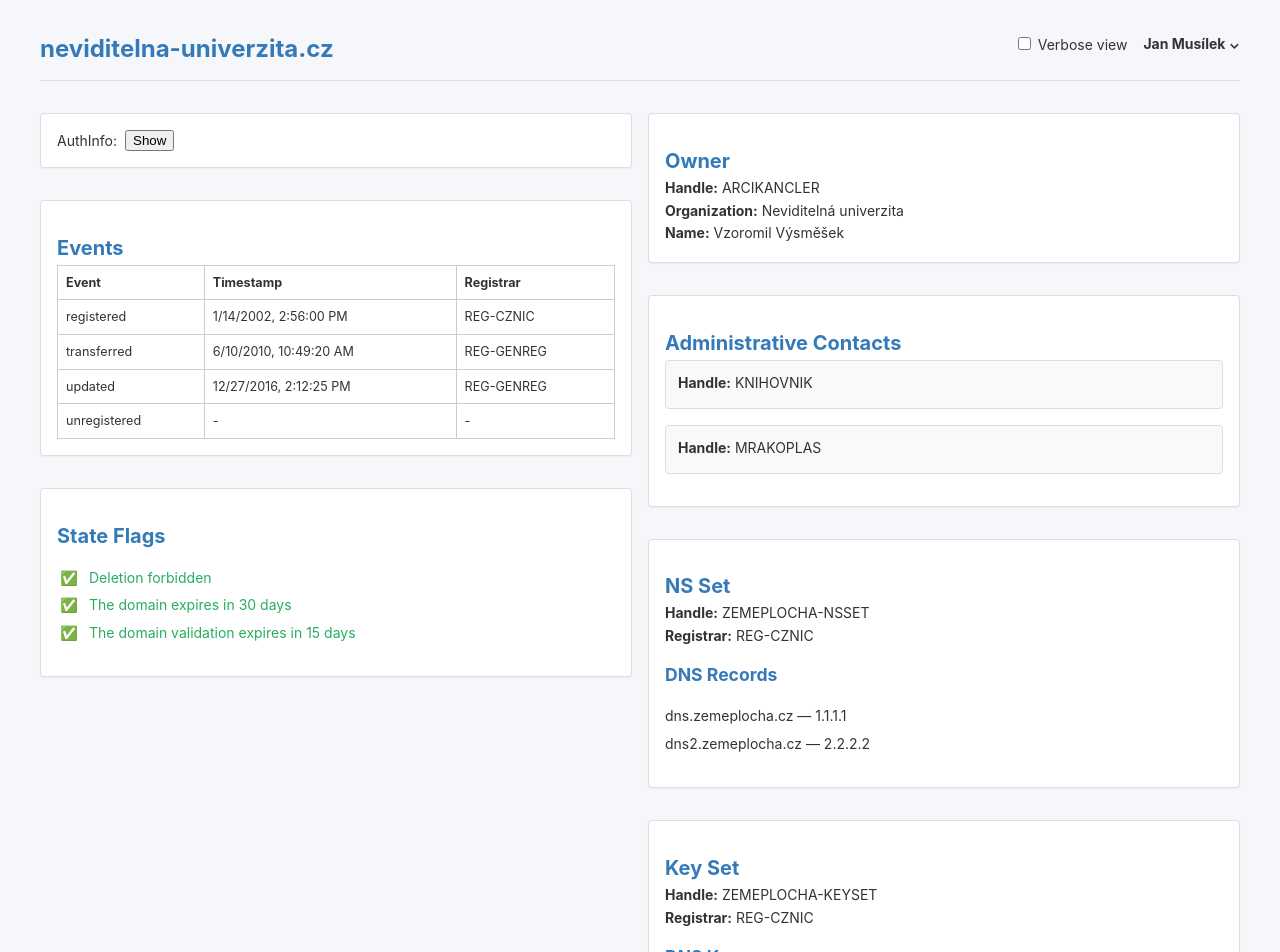
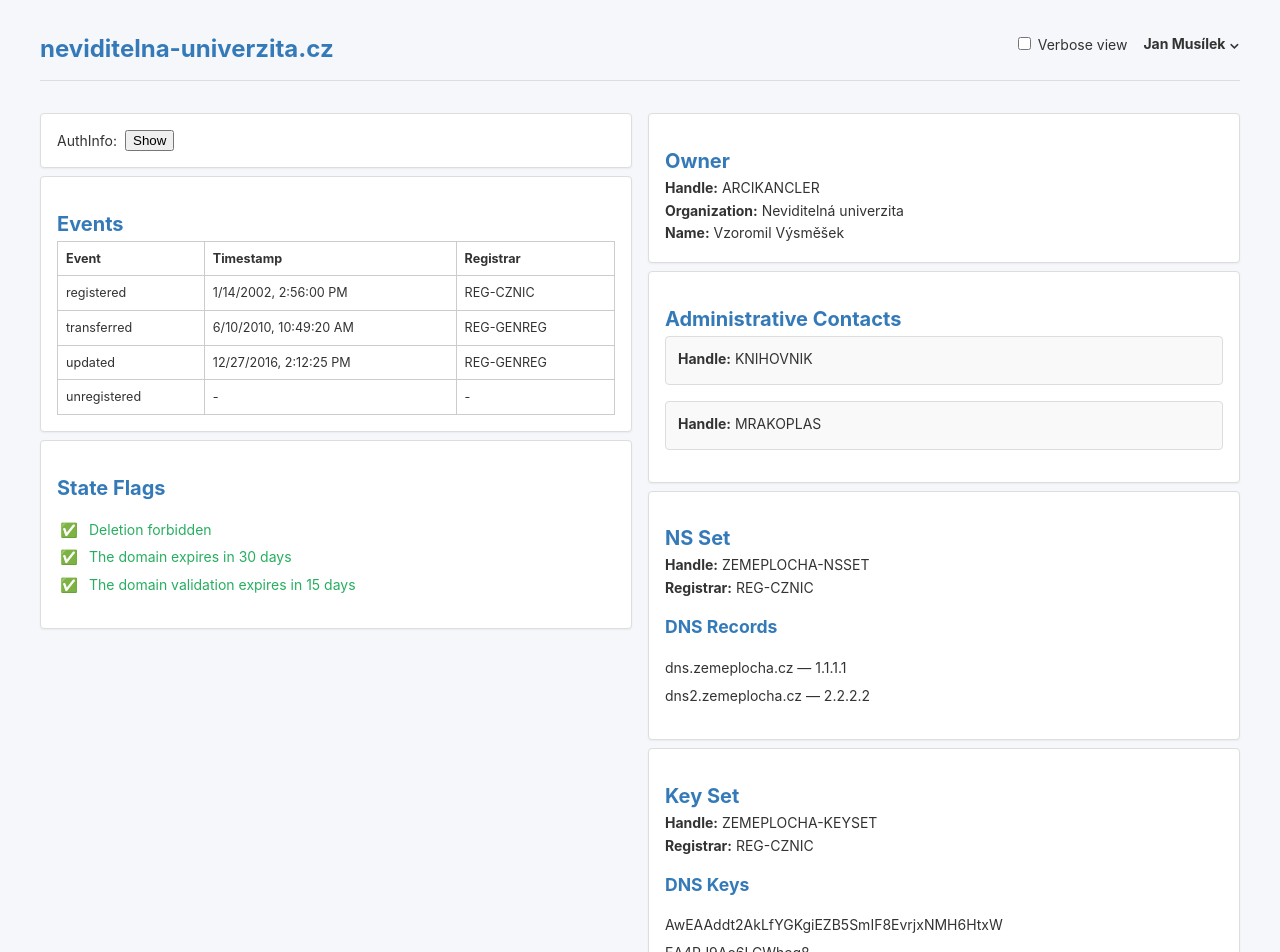
Before and after one commit to lukaskourilcz/secret-uni, a Vue app: page / in a window 1280 px wide. Shown: the top 952 px of the page. Built offline with nearby package versions, Linux system fonts and the light colour scheme.

Commit message:
margin top fix 2

```diff
--- a/src/components/AdministrativeContacts.vue
+++ b/src/components/AdministrativeContacts.vue
@@ -26,7 +26,7 @@ const props = defineProps({
 
 <style scoped>
 .admin-contacts {
-  margin-top: 2rem;
+  margin-top: 0.5rem;
 }
 .contact-card {
   border: 1px solid #ddd;
--- a/src/components/EventsTable.vue
+++ b/src/components/EventsTable.vue
@@ -37,7 +37,7 @@ function formatDate(dateStr) {
 
 <style scoped>
 .events {
-  margin-top: 2rem;
+  margin-top: 0.5rem;
 }
 table {
   width: 100%;
--- a/src/components/KeySet.vue
+++ b/src/components/KeySet.vue
@@ -22,7 +22,7 @@ const props = defineProps({
 
 <style scoped>
 .keyset {
-  margin-top: 2rem;
+  margin-top: 0.5rem;
 }
 ul {
   list-style: none;
--- a/src/components/NSSet.vue
+++ b/src/components/NSSet.vue
@@ -22,7 +22,7 @@ const props = defineProps({
 
 <style scoped>
 .nsset {
-  margin-top: 2rem;
+  margin-top: 0.5rem;
 }
 ul {
   list-style: none;
--- a/src/components/StateFlags.vue
+++ b/src/components/StateFlags.vue
@@ -36,7 +36,7 @@ const filteredFlags = computed(() => {
 
 <style scoped>
 .flags {
-  margin-top: 2rem;
+  margin-top: 0.5rem;
 }
 ul {
   list-style: none;
```
